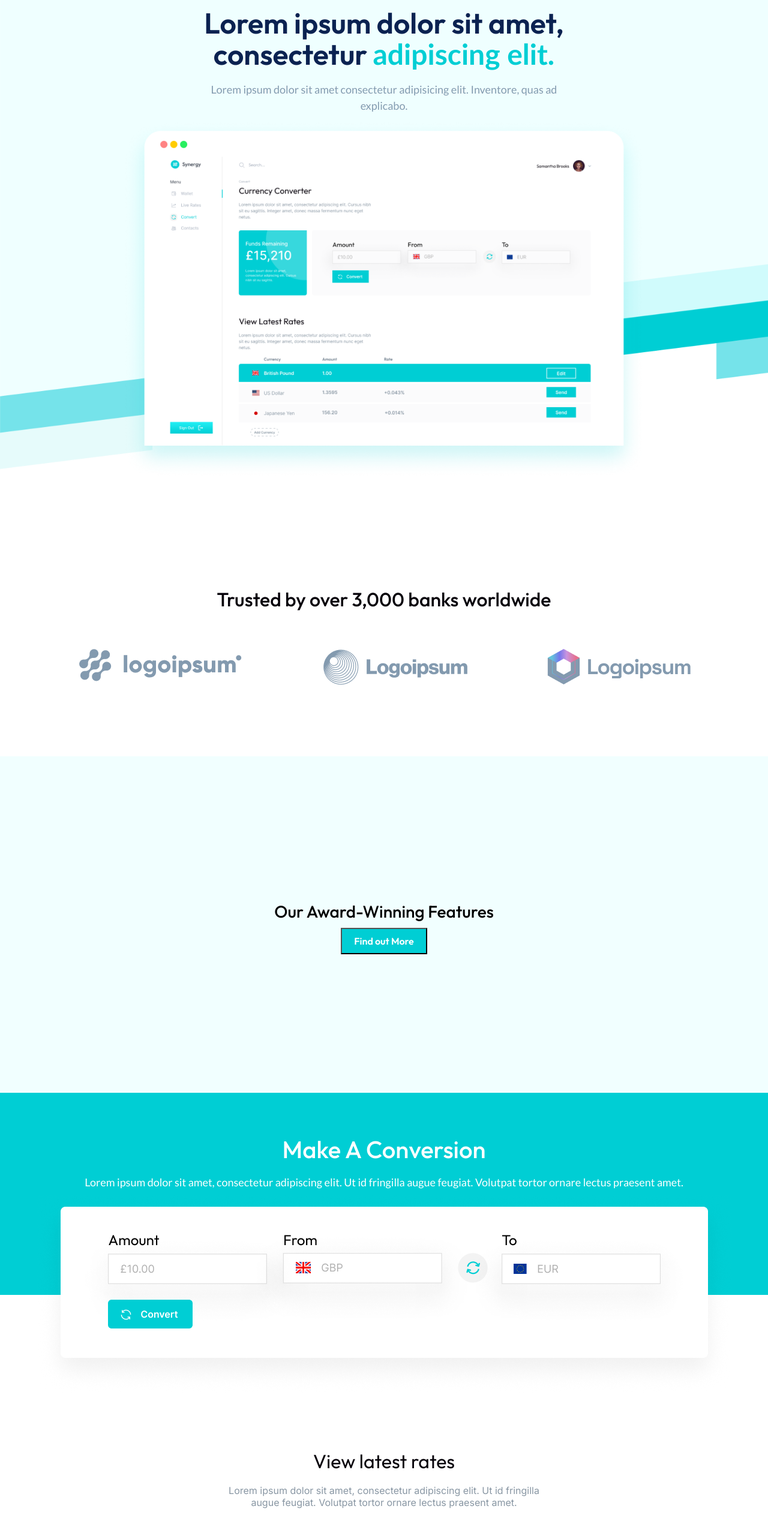
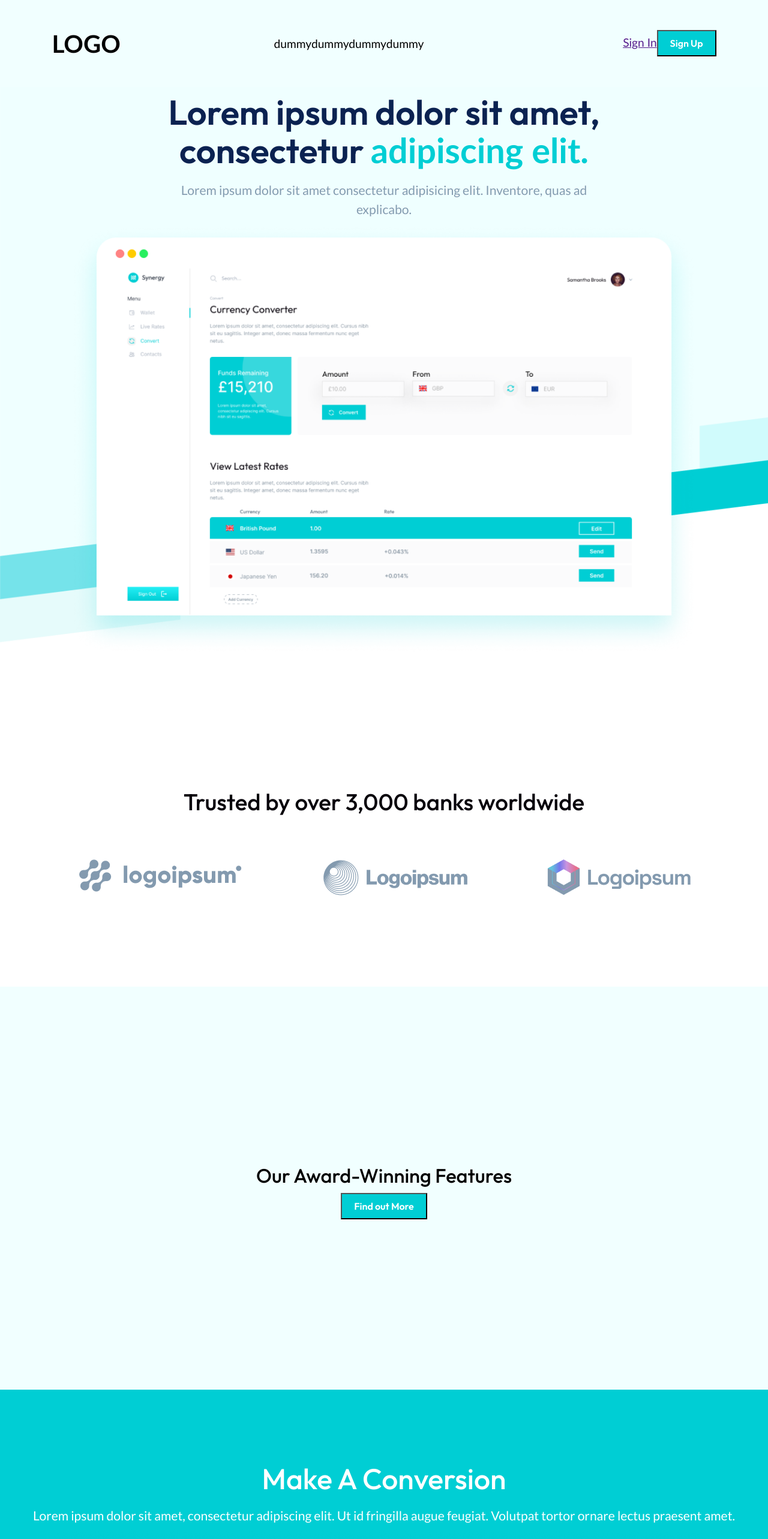
Before and after one commit to nology-tech/quadra-client-project, a React (Create React App) app: page / in a window 1280 px wide. Shown: the top 2566 px of the page at 60% size. Built offline with nearby package versions, Linux system fonts and the light colour scheme.

Commit message:
Added header and footer

```diff
--- a/src/pages/Landing/Landing.jsx
+++ b/src/pages/Landing/Landing.jsx
@@ -9,7 +9,19 @@ import Button from "../../components/Button/Button";
 const Landing = () => {
     return(
         <>
-        <header></header>
+        <header className='landing-header'>
+            <h1 className='landing-header__logo'>LOGO</h1>
+            <div>
+                <span>dummy</span>
+                <span>dummy</span>
+                <span>dummy</span>
+                <span>dummy</span>
+                </div>
+            <div>
+            <a href=''>Sign In</a>
+            <Button buttonText={"Sign Up"}/>
+            </div>
+        </header>
         <section className='top-section'>
             <h1 className='top-section__title'>Lorem ipsum dolor sit amet, consectetur <span className='top-section__highlight'>adipiscing elit.</span></h1>
             <p className='top-section__text'>Lorem ipsum dolor sit amet consectetur adipisicing elit. Inventore, quas ad explicabo.</p>
@@ -34,8 +46,17 @@ const Landing = () => {
             <img className='rates-section__screenshot' src={ratesScreenshot} alt="Rates screenshot"/>
 
         </section>
-        <footer>
-
+        <footer className='landing-footer'>
+        <h1 className='landing-header__logo'>LOGO</h1>
+            <div>
+                <span>dummy</span>
+                <span>dummy</span>
+                <span>dummy</span>
+                <span>dummy</span>
+                </div>
+            <div>
+            <Button buttonText={"Sign Up"}/>
+            </div>
         </footer>
         </>
     )
--- a/src/pages/Landing/Landing.scss
+++ b/src/pages/Landing/Landing.scss
@@ -1,6 +1,28 @@
 @use "../../styles/variables" as *;
 @use "../../styles/typography" as *;
 
+.landing-header{
+    background-color: #f1ffff;
+    display: flex;
+    justify-content: space-between;
+    align-items: center;
+    padding: 2rem 4.5rem;
+
+    &__logo{
+        width: 2rem;
+    }
+}
+.landing-header{
+    background-color: #f1ffff;
+    display: flex;
+    justify-content: space-between;
+    align-items: center;
+    padding: 2rem 4.5rem;
+
+    &__logo{
+        width: 2rem;
+    }
+}
 .top-section{
     background-image: url("../../assets/background-images/landing-bg.png");
     min-width: 100vw;
@@ -13,11 +35,11 @@
     text-align: center;
 
     &__title{
-        width: 744px;
+        width: 46.5rem;
         font-family: $font-heading;
         font-style: normal;
         font-weight: 600;
-        font-size: 48px;
+        font-size: 3rem;
         line-height: 110%;
         color: #0B2251;
 
@@ -26,17 +48,17 @@
         color:$color-primary;
     }
     &__text{
-        width: 611px;
+        width: 38.2rem;
         font-family: $font-login-text;
         font-style: normal;
         font-weight: 400;
-        font-size: 18px;
+        font-size: 1.1rem;
         line-height: 150%;
         color: $color-footer-text;
     }
 
     &__screenshot{
-        width: 872px;
+        width: 54.5rem;
 
 
     }
@@ -48,15 +70,15 @@
     flex-direction: column;
     justify-content: center;
     align-items: center;
-    height: 461px;
+    height: 28.8rem;
     text-align: center;
 
     &__title{
         font-family: $font-heading;
-        font-size: 32px;
+        font-size: 2rem;
         color: $color-heading;
         font-weight: 500;
-        padding: 50px;
+        padding: 3.1rem;
     }
 }
 
@@ -66,12 +88,12 @@
     justify-content: center;
     align-items: center;
     text-align: center;
-    height: 561px;
+    height: 35rem;
     background-color: $color-background-light;
     &__title{
         font-weight: 500;
         font-family: $font-heading;
-        font-size: 28px;
+        font-size: 1.7rem;
     }
 }
 
@@ -81,20 +103,20 @@
     justify-content: center;
     align-items: center;
     text-align: center;
-    height: 561px;
+    height: 35rem;
 
-    background: linear-gradient(to bottom, $color-primary 0% 60%, #ffffff 60% 100%);
+    background: linear-gradient(to bottom, $color-primary 0% 60%, $color-funds-text 60% 100%);
     &__title{
         font-weight: 500;
         font-family: $font-heading;
-        font-size: 40px;
-        color: #ffffff;
+        font-size: 2.5rem;
+        color: $color-funds-text;
     }
     &__text{
         font-weight: 400;
         font-family: $font-login-text;
-        font-size: 18px;
-        color: #ffffff;
+        font-size: 1.1rem;
+        color: $color-funds-text;
     }
 }
 
@@ -104,21 +126,21 @@
     justify-content: center;
     align-items: center;
     text-align: center;
-    height: 700px;
+    height: 43.8rem;
 
     &__title{
         font-weight: 400;
         font-family: $font-heading;
-        font-size: 32px;
+        font-size: 2rem;
         color: $color-heading;
-        height: 40px;
+        height: 2.5rem;
     }
     &__text{
         font-weight: 400;
         font-family: $font-main;
-        font-size: 16px;
+        font-size: 1rem;
         color: #8896A3;
-        height: 100px;
-        width: 556px;
+        height: 6.3rem;
+        width: 34.8rem;
     }
 }
```
